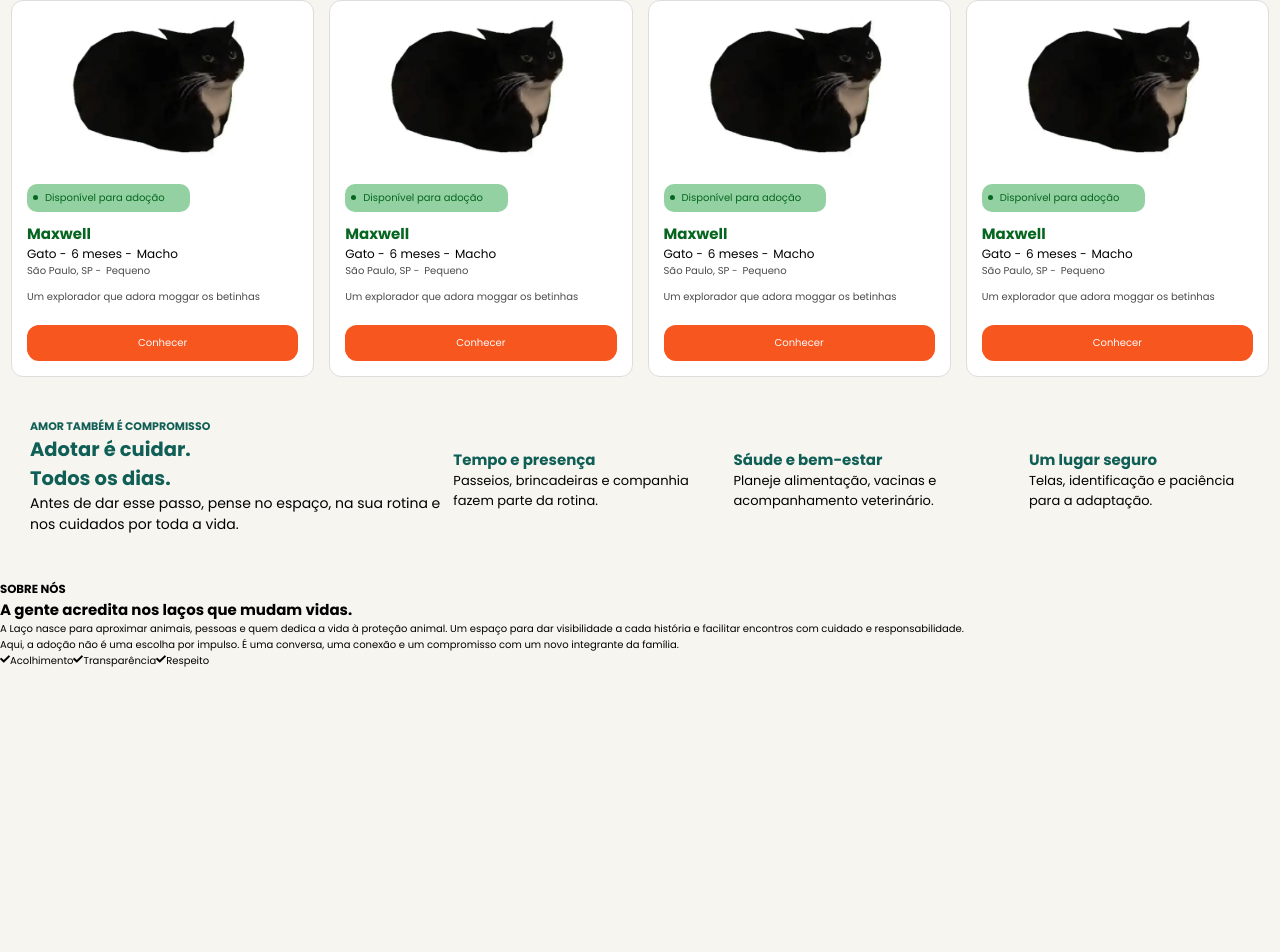
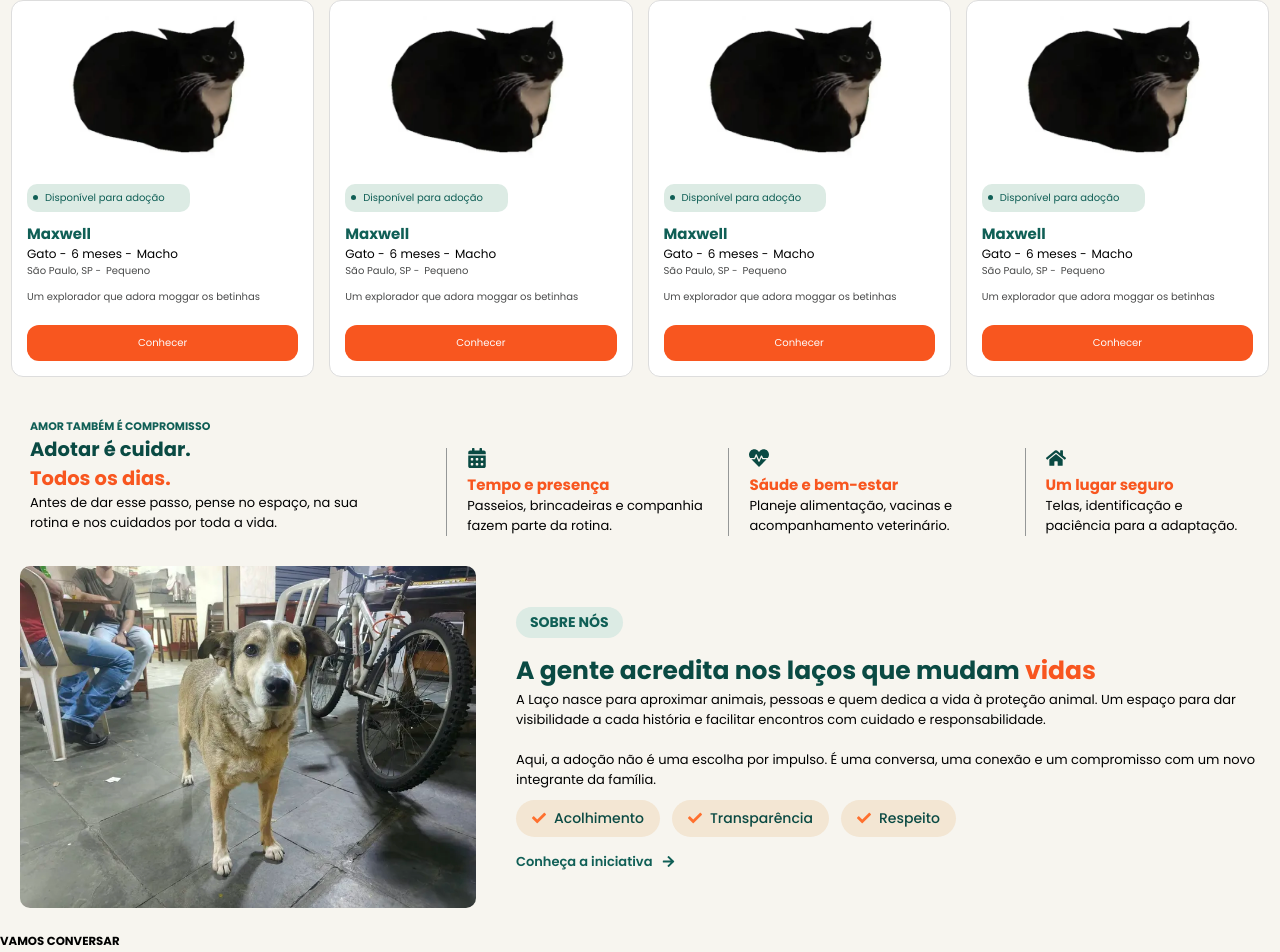
Before and after one commit to Eder-Rafael-Avila/pet-vibe, a React (Vite) app in the folder frontend/: page /Adocao in a window 1280 px wide. Shown: the part 919-1871 px from the top of the page. Before the commit the page ends 1588 px from the top, so only its background shows below. Built offline with nearby package versions, Linux system fonts and the light colour scheme; a web font is replaced by a local one.

Commit message:
topicos finalizados, parte do choro também
falta a parte de dúvidas e o footer

```diff
--- a/frontend/src/components/adocao/index.jsx
+++ b/frontend/src/components/adocao/index.jsx
@@ -1,18 +1,25 @@
+import "./index.scss";
 
-import './index.scss';
-
-import { useState } from 'react';
-import { FaPaw, FaCheck, FaSearch } from 'react-icons/fa';
-
-import Header from '../../components/header/index.jsx';
-import CardAnimais from '../card-animal/index.jsx';
+import { useState } from "react";
+import {
+  FaPaw,
+  FaCheck,
+  FaSearch,
+  FaHeartbeat,
+  FaHome,
+  FaCalendarAlt,
+  FaArrowRight,
+} from "react-icons/fa";
+import { NavLink } from "react-router-dom";
+import Header from "../../components/header/index.jsx";
+import CardAnimais from "../card-animal/index.jsx";
 
 export default function Adocao() {
-    const [animal, setAnimal] = useState('');
-    const [castrado, setCastrado] = useState('');
-    const [sexo, setSexo] = useState('Todos');
-    const [raca, setRaca] = useState('');
-    const [porte, setPorte] = useState('');
+  const [animal, setAnimal] = useState("");
+  const [castrado, setCastrado] = useState("");
+  const [sexo, setSexo] = useState("Todos");
+  const [raca, setRaca] = useState("");
+  const [porte, setPorte] = useState("");
 
   return (
     <div className="page-adocao">
@@ -27,16 +34,16 @@ export default function Adocao() {
             <div className="opcoes">
               <button
                 type="button"
-                                className={animal === 'Cachorro' ? 'selecionado' : ''}
-                                onClick={() => setAnimal('Cachorro')}
+                className={animal === "Cachorro" ? "selecionado" : ""}
+                onClick={() => setAnimal("Cachorro")}
               >
                 Cachorro
               </button>
 
               <button
                 type="button"
-                                className={animal === 'Gato' ? 'selecionado' : ''}
-                                onClick={() => setAnimal('Gato')}
+                className={animal === "Gato" ? "selecionado" : ""}
+                onClick={() => setAnimal("Gato")}
               >
                 Gato
               </button>
@@ -60,16 +67,16 @@ export default function Adocao() {
             <div className="opcoes">
               <button
                 type="button"
-                                className={sexo === 'Masculino' ? 'selecionado' : ''}
-                                onClick={() => setSexo('Masculino')}
+                className={sexo === "Masculino" ? "selecionado" : ""}
+                onClick={() => setSexo("Masculino")}
               >
                 Masculino
               </button>
 
               <button
                 type="button"
-                                className={sexo === 'Feminino' ? 'selecionado' : ''}
-                                onClick={() => setSexo('Feminino')}
+                className={sexo === "Feminino" ? "selecionado" : ""}
+                onClick={() => setSexo("Feminino")}
               >
                 Feminino
               </button>
@@ -81,16 +88,16 @@ export default function Adocao() {
             <div className="opcoes">
               <button
                 type="button"
-                                className={castrado === 'Sim' ? 'selecionado' : ''}
-                                onClick={() => setCastrado('Sim')}
+                className={castrado === "Sim" ? "selecionado" : ""}
+                onClick={() => setCastrado("Sim")}
               >
                 Sim
               </button>
 
               <button
                 type="button"
-                                className={castrado === 'Não' ? 'selecionado' : ''}
-                                onClick={() => setCastrado('Não')}
+                className={castrado === "Não" ? "selecionado" : ""}
+                onClick={() => setCastrado("Não")}
               >
                 Não
               </button>
@@ -102,44 +109,42 @@ export default function Adocao() {
             <div className="opcoes">
               <button
                 type="button"
-                                className={porte === 'Pequeno' ? 'selecionado' : ''}
-                                onClick={() => setPorte('Pequeno')}
+                className={porte === "Pequeno" ? "selecionado" : ""}
+                onClick={() => setPorte("Pequeno")}
               >
                 Pequeno
               </button>
 
               <button
                 type="button"
-                                className={porte === 'Médio' ? 'selecionado' : ''}
-                                onClick={() => setPorte('Médio')}
+                className={porte === "Médio" ? "selecionado" : ""}
+                onClick={() => setPorte("Médio")}
               >
                 Médio
               </button>
 
               <button
-                                type='button'
-                                className={porte === 'Grande' ? 'selecionado' : ''}
-                                onClick={() => setPorte('Grande')}>
+                type="button"
+                className={porte === "Grande" ? "selecionado" : ""}
+                onClick={() => setPorte("Grande")}
+              >
                 Grande
               </button>
             </div>
           </div>
         </div>
         <div className="btn-animais">
-                    <button className='btn-busca'>
+          <button className="btn-busca">
             <h2>
               Buscar Animais <FaSearch />
             </h2>
           </button>
         </div>
         <p>
-                    Cada personalidade é única. Use os filtros para começar e
-                    descubra quem combina com a sua rotina.
+          Cada personalidade é única. Use os filtros para começar e descubra
+          quem combina com a sua rotina.
         </p>
       </div>
-
-
-
 
       <section className="VerAnimais">
         <div className="titulos">
@@ -150,11 +155,10 @@ export default function Adocao() {
 
         <div className="p">
           <p>
-                    Conheça algumas das histórias que podem ganhar um novo
-                    capítulo com você.
+            Conheça algumas das histórias que podem ganhar um novo capítulo com
+            você.
           </p>
         </div>
-
 
         <div className="cont-cards">
           <CardAnimais
@@ -170,7 +174,6 @@ export default function Adocao() {
             btn="Conhecer"
           />
 
-
           <CardAnimais
             imagem="/assets/images/maxsuel.webp"
             status="Disponível para adoção"
@@ -183,7 +186,6 @@ export default function Adocao() {
             desc="Um explorador que adora moggar os betinhas"
             btn="Conhecer"
           />
-
 
           <CardAnimais
             imagem="/assets/images/maxsuel.webp"
@@ -258,60 +260,97 @@ export default function Adocao() {
             desc="Um explorador que adora moggar os betinhas"
             btn="Conhecer"
           />
-
         </div>
-
       </section>
-
 
       <section className="cards">
         <div className="card-adotar">
           <h3>AMOR TAMBÉM É COMPROMISSO</h3>
 
-                        <h1>Adotar é cuidar. <br/> Todos os dias.</h1>
+          <h1>
+            Adotar é cuidar. <br />{" "}
+            <span className="span-h1">Todos os dias.</span>
+          </h1>
           <div className="p-adotar">
-                            Antes de dar esse passo, pense no espaço, na sua rotina e nos cuidados por toda a vida.
+            <p>
+              Antes de dar esse passo, pense no espaço, na sua rotina e nos
+              cuidados por toda a vida.
+            </p>
           </div>
-
         </div>
         <div className="topicos">
           <div className="card-topico">
+            <FaCalendarAlt className="icone" />
             <h2>Tempo e presença</h2>
             <p>Passeios, brincadeiras e companhia fazem parte da rotina.</p>
           </div>
           <div className="card-topico">
+            <FaHeartbeat className="icone" />
             <h2>Sáude e bem-estar</h2>
             <p>Planeje alimentação, vacinas e acompanhamento veterinário.</p>
           </div>
           <div className="card-topico">
+            <FaHome className="icone" />
             <h2>Um lugar seguro</h2>
             <p>Telas, identificação e paciência para a adaptação.</p>
           </div>
         </div>
       </section>
 
-
-                <section className='sobreNos'>
+      <section className="sobreNos">
         <div className="img">
-                        <img src="" alt="" />
+          <img src="./public/assets/images/choro.webp" alt="" />
         </div>
 
-                    <div className="titulo-sobreNos">
+        <div className="conteudo-sobre">
           <h3>SOBRE NÓS</h3>
-                        <h1>A gente acredita nos laços que mudam vidas.</h1>
+
+          <h1>
+            A gente acredita nos laços que mudam{" "}
+            <span className="span-h1">vidas</span>
+          </h1>
+
+          <p>
+            A Laço nasce para aproximar animais, pessoas e quem dedica a vida à
+            proteção animal. Um espaço para dar visibilidade a cada história e
+            facilitar encontros com cuidado e responsabilidade. <br /> <br />{" "}
+            Aqui, a adoção não é uma escolha por impulso. É uma conversa, uma
+            conexão e um compromisso com um novo integrante da família.
+          </p>
+
+          <div className="valores">
+            <p>
+              <FaCheck className="icone-check" /> Acolhimento
+            </p>
+            <p>
+              <FaCheck className="icone-check" /> Transparência
+            </p>
+            <p>
+              <FaCheck className="icone-check" /> Respeito
+            </p>
           </div>
 
-                    <div className="texto-sobreNos">
-                        <p>A Laço nasce para aproximar animais, pessoas e quem dedica a vida à proteção animal. Um espaço para dar visibilidade a cada história e facilitar encontros com cuidado e responsabilidade.</p>
+          <NavLink to="/SobreNos" className="link-iniciativa">
+            <p>
+              Conheça a iniciativa <FaArrowRight />
+            </p>
+          </NavLink>
+        </div>
+      </section>
 
-                        <p>Aqui, a adoção não é uma escolha por impulso. É uma conversa, uma conexão e um compromisso com um novo integrante da família.</p>
+
+      <section className="duvidas">
+        <div className="conteudo-duvidas">
+            <h3>VAMOS CONVERSAR</h3>
+            <h1>Toda boa escolha começa com informação.</h1>
+
+            <p>Reunimos algumas dúvidas comuns para você dar o próximo passo com tranquilidade</p>
+        </div>
+
+        <div className="perguntas">
+            <div className="cards-perguntas">
 
             </div>
-
-                    <div className="check">
-                        <FaCheck />Acolhimento
-                        <FaCheck />Transparência
-                        <FaCheck />Respeito
         </div>
       </section>
     </div>
--- a/frontend/src/components/adocao/index.scss
+++ b/frontend/src/components/adocao/index.scss
@@ -1,12 +1,10 @@
 .page-adocao {
-
   .filtros {
     padding: 11px;
     margin-top: 10px;
 
-
     h1 {
-            color: #105F56;
+      color: #105f56;
     }
 
     p {
@@ -22,7 +20,6 @@
       align-items: stretch;
       gap: 8px;
       margin-top: 20px;
-
     }
 
     .quadros {
@@ -32,7 +29,7 @@
       width: 100%;
 
       button.selecionado {
-                background-color: #105F56;
+        background-color: #105f56;
         color: white;
       }
 
@@ -43,15 +40,13 @@
         margin-right: 7px;
         border-radius: 10px;
         border: none;
-                background-color: #FFFFFF;
+        background-color: #ffffff;
       }
 
       h3 {
-                margin-bottom: .5rem;
+        margin-bottom: 0.5rem;
       }
-
     }
-
 
     .opcoes {
       display: flex;
@@ -62,8 +57,8 @@
 
     .opcoes button {
       background-color: white;
-            color: #105F56;
-            border: 1px solid #105F56;
+      color: #105f56;
+      border: 1px solid #105f56;
       padding: 8px;
       border-radius: 8px;
       cursor: pointer;
@@ -75,18 +70,17 @@
     }
 
     .opcoes button.selecionado {
-            background-color: #105F56;
+      background-color: #105f56;
       color: white;
-            border-color: #105F56;
+      border-color: #105f56;
     }
 
     .btn-animais {
-
       .btn-busca {
         display: flex;
         justify-content: center;
         align-items: center;
-                background-color: #F8561F;
+        background-color: #f8561f;
         margin-top: 20px;
         border: none;
         border-radius: 12px;
@@ -96,22 +90,17 @@
         width: 100%;
       }
     }
-
   }
 
   .VerAnimais {
-
     background-color: var(--corBrancoGeral);
     padding: 11px;
 
     .titulos {
-            color: #105F56;
-
-
+      color: #105f56;
     }
 
     .p {
-
       margin-top: 10px;
       font-size: 13px;
       color: #4a4b4b;
@@ -123,35 +112,31 @@
       grid-template-columns: repeat(4, 1fr);
       gap: 15px;
     }
-
-
   }
 
-
-
   .cards {
-
     display: flex;
     margin: 30px;
-
+    gap: 40px;
 
     .card-adotar {
-
       font-size: 13px;
 
       h3 {
-                color: #105F56;
+        color: #105f56;
         font-size: 11px;
       }
+      h1 {
+        color: #0a4a43;
+      }
 
-            h1 {
-                color: #105F56;
-
+      .span-h1 {
+        color: #f8561f;
       }
 
       .p-adotar {
-                font-size: 14px;
-                gap: 25px;
+        font-size: 13px;
+        width: 90%;
       }
     }
 
@@ -160,16 +145,101 @@
       gap: 25px;
       margin-top: 30px;
 
+      .icone {
+        font-size: 20px;
+        color: #0a4a43;
+      }
+
       .card-topico {
+        border-left: #959797 1px solid;
+        padding-left: 20px;
 
         p {
           font-size: 13px;
         }
 
         h2 {
-                    color: #105F56;
+          color: #f8561f;
         }
       }
     }
   }
+
+  .sobreNos {
+    display: flex;
+    align-items: center;
+    gap: 40px;
+    margin: 20px;
+
+    .img {
+      img {
+
+        border-radius: 10px;
+        box-sizing: border-box;
       }
+    }
+
+    .conteudo-sobre {
+      h1 {
+        font-size: 25px;
+        color: #0a4a43;
+
+        .span-h1 {
+          color: #f8561f;
+        }
+      }
+      h3 {
+        display: inline-block;
+        margin-bottom: 14px;
+        padding: 5px 14px;
+        font-size: 14px;
+        color: #105f56;
+        background: #dcebe4;
+        border-radius: 999px;
+      }
+      p {
+        font-size: 13px;
+      }
+
+      .valores {
+        display: flex;
+        gap: 12px;
+        margin-top: 10px;
+
+        p {
+          display: inline-flex;
+          align-items: center;
+          gap: 8px;
+          margin: 0;
+          padding: 8px 16px;
+          font-size: 14px;
+          font-weight: 500;
+          color: #0a4a43;
+          background: #f3e6d3;
+          border-radius: 999px;
+        }
+
+        .icone-check {
+          color: #ff702e;
+        }
+      }
+    }
+  }
+
+
+.link-iniciativa {
+    text-decoration: none;
+    color: #105F56;
+
+    p {
+        display: flex;
+        align-items: center;
+        gap: 10px;
+        margin-top: 15px;
+        font-size: 14px;
+        font-weight: 600;
+
+    }
+}
+
+}
--- a/frontend/src/components/card-animal/index.scss
+++ b/frontend/src/components/card-animal/index.scss
@@ -15,8 +15,8 @@
         margin-bottom: 10px;
          display: flex;
          align-items: center;
-        background-color: #93d1a2;
-        color: #06661f;
+        background: #dcebe4;
+        color: #105f56;
         border-radius: 10px;
         padding: 6px;
 
@@ -25,7 +25,7 @@
         .bola{
             margin-right: 7px;
             border-radius: 100px;
-            background-color: #06661f;
+            background-color:#105f56;
             width: 5px;
             height: 5px;
             display: flex;
@@ -36,7 +36,7 @@
     }
 
     .nome{
-        color: #06661f;
+        color: #105f56;
     }
 
 
```
Also changed, not shown: frontend/public/assets/images/choro.webp (added). Lines whose indentation alone changed are shown as unchanged.
